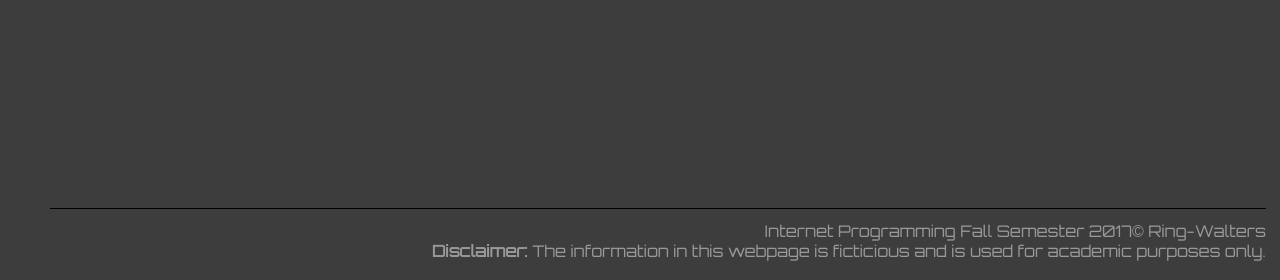
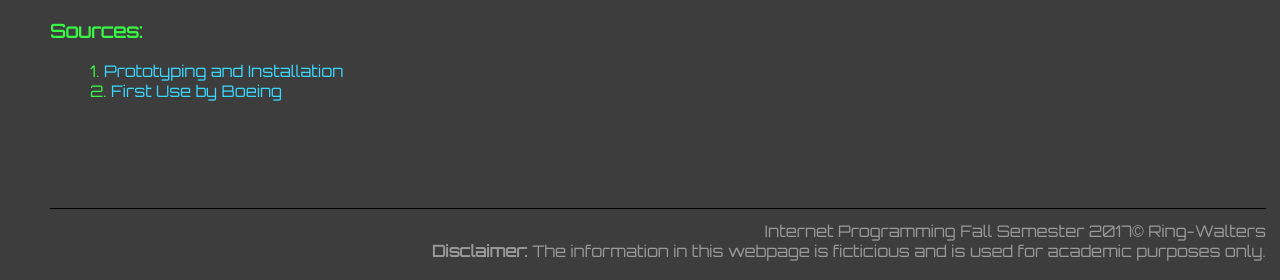
Before and after one commit to erikringwalters/cst336, a PHP site: page /homework/homework1/engineering.html in a window 1280 px wide. Shown: the part 520-800 px from the top of the page. Run offline with PHP 8.4, Linux system fonts and the light colour scheme.

Commit message:
Added icons i think and the source list is in the spot that I want it finally.

```diff
--- a/homework/homework1/css/styles.css
+++ b/homework/homework1/css/styles.css
@@ -35,6 +35,7 @@ iframe{
      border-radius: 25px;
      float: left;
      margin-top: 30px;
+     height: 300px;
 }
 #exp{
     float: right;
@@ -72,3 +73,14 @@ i{
     font-size:48px;
     color: #38f745;
 }
+.sources{
+    text-align:left;
+    float: left;
+    display: block;
+    position: absolute;
+    top: 520px;
+
+}
+ol{
+       list-style-position: inside;
+}
--- a/homework/homework1/engineering.html
+++ b/homework/homework1/engineering.html
@@ -29,9 +29,22 @@
     </div>
     <div id="exp">
     <h2>Engineering <i class="fa fa-gears"></i></h2>
-    <p>Users are able to see mechanical objects in front of them using augmented reality. This could help greatly with prototyping and installation.
+    <p>Users are able to see mechanical objects in front of them using augmented reality. This could help greatly with prototyping and installation.<sup>1</sup>
     Rather than spending time and money on a physical component or machine, engineers are now able to create or modify their projects through an augmented reality device.
-    In fact: the first official augmented reality program was created and used by <a href="http://www.boeing.com/" title="Go to Boeing official website">Boeing</a> in order to instruct their employees on how to install airplane parts.</p>
+    In fact: the first official augmented reality program was created and used by <a href="http://www.boeing.com/" title="Go to Boeing official website">Boeing</a>
+    in order to instruct their employees on how to install airplane parts.<sup>2</sup></p>
+    </div>
+    </span>
+    <span>
+
+    <div class="sources">
+        <h3>Sources:</h3>
+    <ol>
+        <li><a href="http://www.engineering.com/AdvancedManufacturing/ArticleID/14904/What-Can-Augmented-Reality-Do-for-Manufacturing.aspx"
+        title="http://www.engineering.com/AdvancedManufacturing/ArticleID/14904/What-Can-Augmented-Reality-Do-for-Manufacturing.aspx">Prototyping and Installation</a></li>
+        <li><a href="http://archive.ncsa.illinois.edu/Cyberia/VETopLevels/VR.History.html"
+        title="http://archive.ncsa.illinois.edu/Cyberia/VETopLevels/VR.History.html">First Use by Boeing</a></li>
+    </ol>
     </div>
     </span>
     </body>
```
Also changed, not shown: homework/homework1/art.html (+9 -1 lines), homework/homework1/gaming.html (+7 -1 lines).
